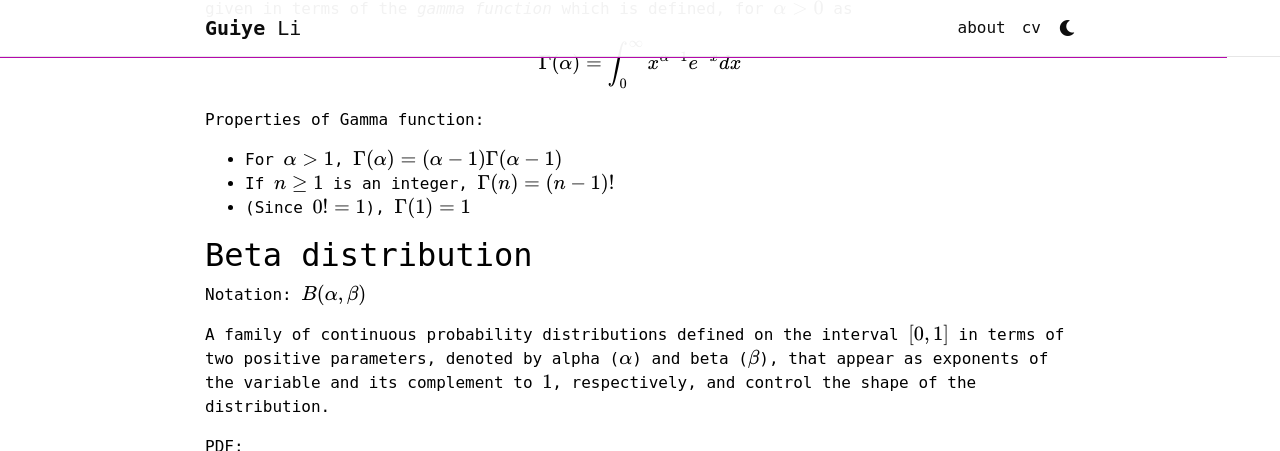
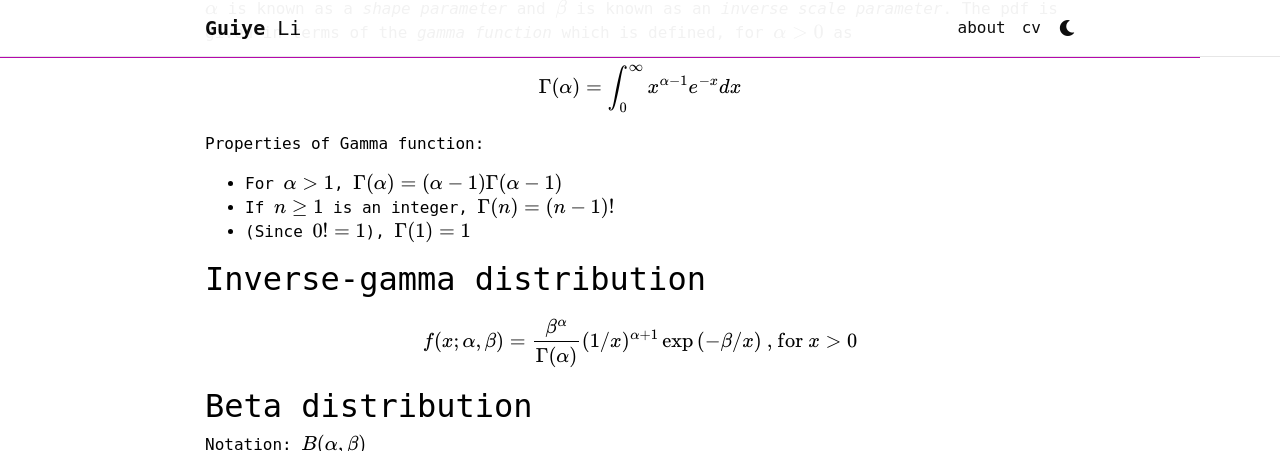
Before and after one commit to LiGuiye/LiGuiye.github.io, a Jekyll site: the page built from _posts/2023-02-01-Statistical-Distributions.md, in a window 1280 px wide and 900 px high, scrolled down 6471 px, cut to the strip 0-451 px from the top of the window. Built offline with Jekyll 4.4.1, drawn with Linux system fonts in a browser that asks for light colours; comment, search, counter and statistics services are not loaded; a style sheet for code colours, icons or effects is not loaded; some of the changed text lies outside the part shown.

Commit message:
add inverse gamma function

```diff
--- a/_posts/2023-02-01-Statistical-Distributions.md
+++ b/_posts/2023-02-01-Statistical-Distributions.md
@@ -303,6 +303,12 @@ Properties of Gamma function:
 - If $$n\geq 1$$ is an integer, $$\Gamma(n) = (n-1)!$$
 - (Since $$0!=1$$), $$\Gamma(1)=1$$
 
+## Inverse-gamma distribution
+
+$$
+{\displaystyle f(x;\alpha ,\beta )={\frac {\beta ^{\alpha }}{\Gamma (\alpha )}}(1/x)^{\alpha +1}\exp \left(-\beta /x\right)} \text{ , for } x > 0
+$$
+
 ## Beta distribution
 
 Notation: $$B(\alpha, \beta)$$
```
